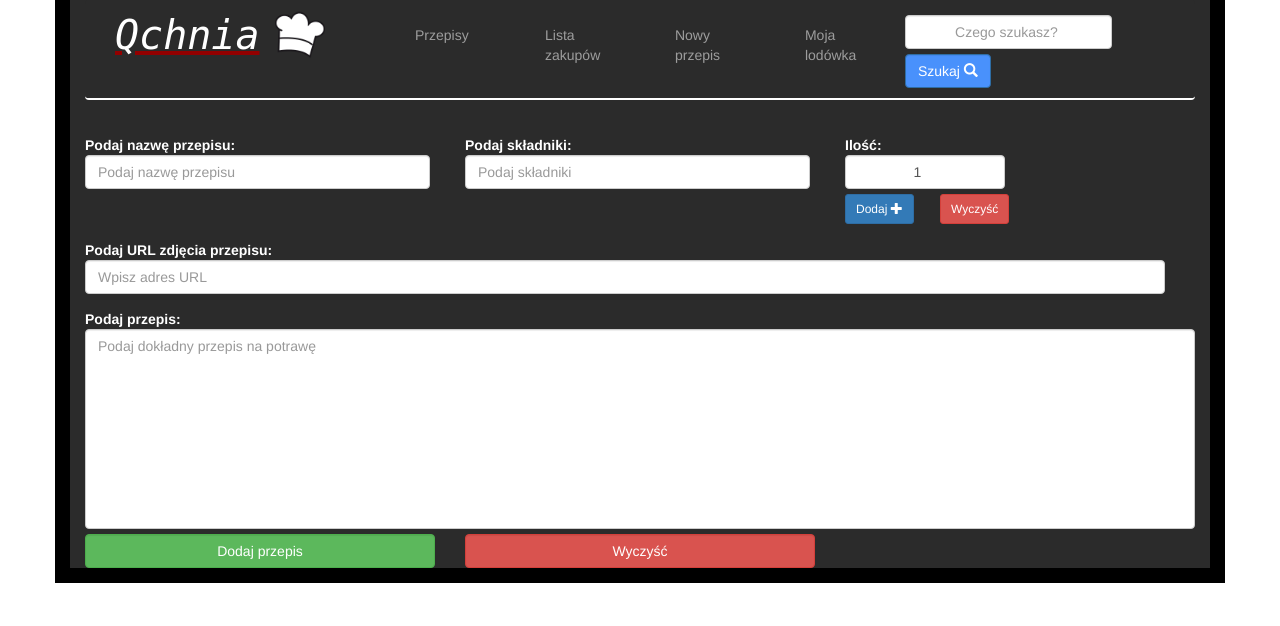
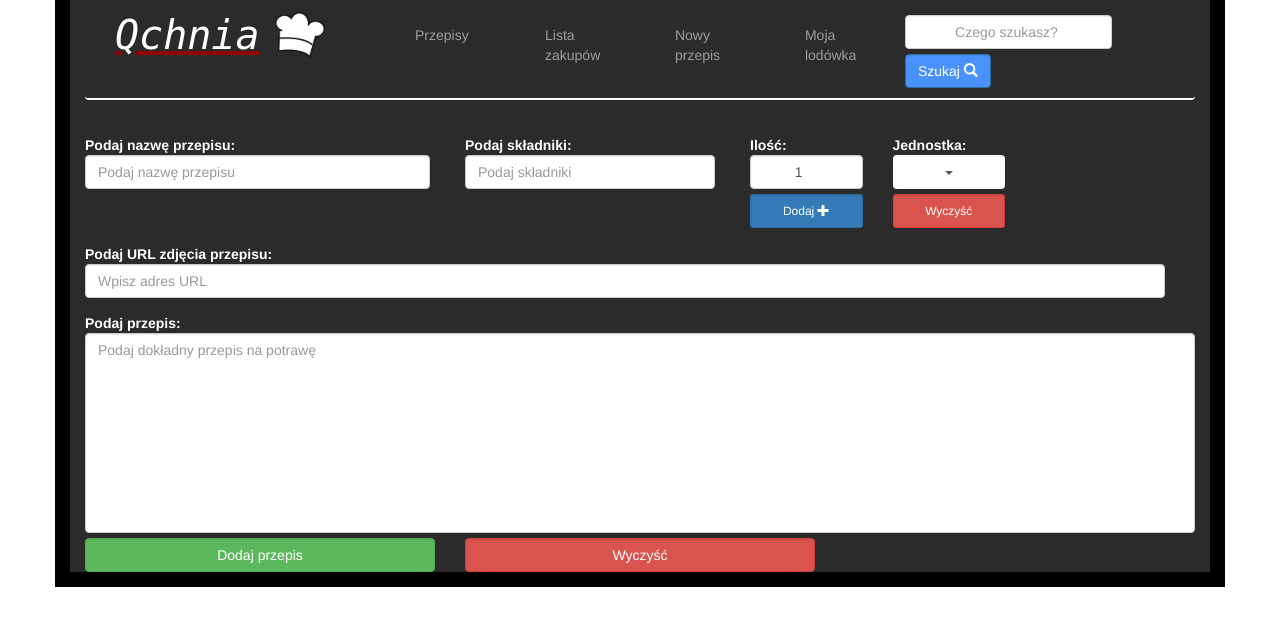
Before and after one commit to zbigniewkuminski/recipe_book, an Angular app: page /new-recipe in a window 1280 px wide. Shown: the top 626 px of the page. Built offline with nearby package versions, Linux system fonts and the light colour scheme.

Commit message:
before unit adding

```diff
--- a/src/app/app.component.css
+++ b/src/app/app.component.css
@@ -39,14 +39,14 @@ input {
     width: 50px;
 }
 #recipe-img {
-    margin-top:1px;
+    margin-top: 1px;
 }
 #main-container {
     background-color: black;
 }
 #navbar {
     background-color:  rgb(43, 43, 43);
-    border:none;
+    border: none;
     border-bottom: 2px solid white;
     padding-bottom: 10px;
 }
--- a/src/app/moja-lodowka/moja-lodowka.component.css
+++ b/src/app/moja-lodowka/moja-lodowka.component.css
@@ -13,3 +13,7 @@
 p {
     font-size: 32px;
 }
+#searchRecipe {
+    margin-bottom: 15px;
+
+}
--- a/src/app/moja-lodowka/moja-lodowka.component.html
+++ b/src/app/moja-lodowka/moja-lodowka.component.html
@@ -11,6 +11,7 @@
     <div class="col-md-10">
       <div class="col-md-3">
         <p style="font-size: 24px">Przepisy:</p>
+        <input id="searchRecipe" class="form-control" placeholder="Szukaj">
         <ul *ngFor="let recipe of recipes; let i = index">
           <button class="recipeButton" (click)="selectedRecipe(i)">{{recipe.name}}</button>
         </ul>
--- a/src/app/new-recipe/new-recipe.component.html
+++ b/src/app/new-recipe/new-recipe.component.html
@@ -6,7 +6,7 @@
             <input type="text" class="form form-control" placeholder="Podaj nazwę przepisu" [(ngModel)]="newRecipeName" IngCorrAmount>
         </div>
 
-        <div class="col-md-4 newRecipeInput">
+        <div class="col-md-3 newRecipeInput">
             <label class="newRecipeLabel" for="ingredientName">Podaj składniki:</label>
             <input type="text" class="form form-control" placeholder="Podaj składniki" [(ngModel)]="newIngredientName" IngCorrAmount>
 
@@ -20,22 +20,24 @@
             </ul>
         </div>
 
-        <div class="col-md-2">
-            <label for="ingredientAmount" class="newRecipeLabel ">Ilość:</label>
-            <input class="form form-control text-center" type="number" (change)="isCorrect()" [(ngModel)]="newIngredientAmount" min="1"
-                max="99" IngCorrAmount>
+        <div class="col-md-3">
             <div class="row">
-
                 <div class="col-md-6">
-                    <button class="btn btn-primary btn-sm newRecipeButton" (click)="addIngredient()">Dodaj
+                    <label for="ingredientAmount" class="newRecipeLabel ">Ilość:</label>
+                    <input class="form form-control text-center" type="number" (change)="isCorrect()" [(ngModel)]="newIngredientAmount" min="1"
+                        max="99" IngCorrAmount>
+                    <button class="btn btn-primary btn-sm newRecipeButton form-control" (click)="addIngredient()">Dodaj
                         <span class="glyphicon glyphicon-plus"></span>
                     </button>
                 </div>
+                <div class="col-md-6">
+                    <label for="ingredientUnit" class="newRecipeLabel">Jednostka:</label>
+                    <button class="btn dropdown-toggle form-control">
+                        <span class="caret"></span>
+                    </button>
+                    <button class="btn btn-danger btn-sm newRecipeButton form-control" (click)="clearIngredientsList()">Wyczyść</button>
 
-                <div class="col-md-6">
-                    <button class="btn btn-danger btn-sm newRecipeButton" (click)="clearIngredientsList()">Wyczyść</button>
                 </div>
-
             </div>
             <div class="col-md-12">
                 <label for="errorMsg" class="errorMsg" *ngIf="errorStatus">{{errorMsg}}</label>
--- a/src/app/shopping-list/shopping-list.component.ts
+++ b/src/app/shopping-list/shopping-list.component.ts
@@ -55,5 +55,6 @@ export class ShoppingListComponent implements OnInit {
     this.newShoppingListItemName = '';
     this.newShoppingListItemAmount = 1;
     this.shoppingList = [];
+    alert("Dokonano zakupu. Sprawdź zapasy w zakładce `Moja lodówka`.");
   }
 }
```
